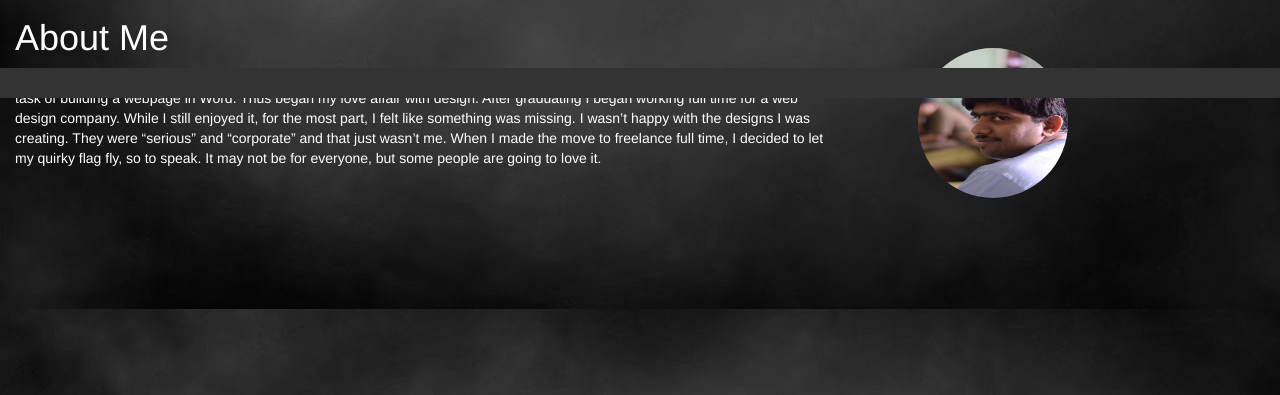
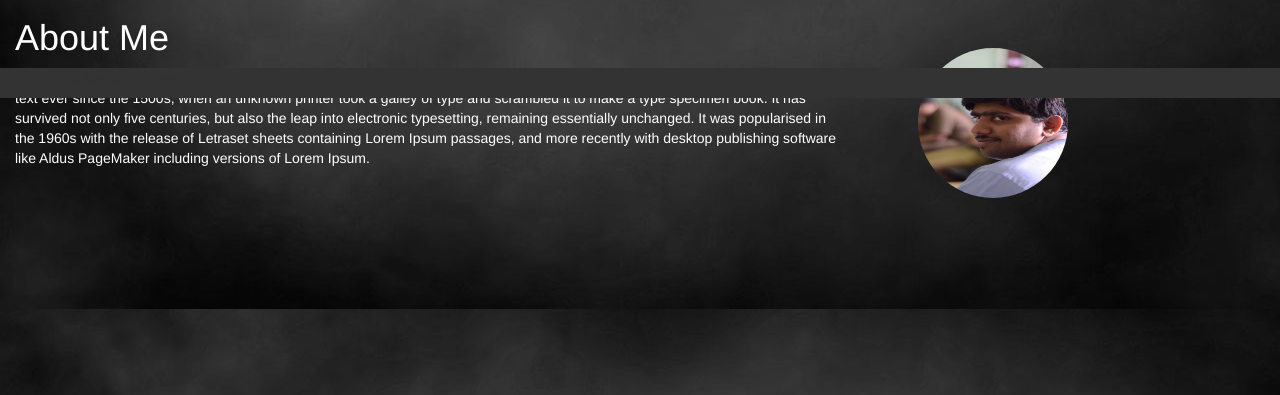
Before and after one commit to sri1991/bharaniSrinivas, a plain HTML site: page index.html in a window 1280 px wide. Shown: the part 702-1097 px from the top of the page. Drawn offline with nearby package versions, Linux system fonts and the light colour scheme.

```diff
--- a/index.html
+++ b/index.html
@@ -48,7 +48,7 @@
 						<div class="col-md-8">
                         <div class="aboutText">
 				    	<h1>About Me</h1>
-				    	In the spring of 2003, during my first year of college at USU, I took a general education business course where we were assigned the task of building a webpage in Word. Thus began my love affair with design. After graduating I began working full time for a web design company. While I still enjoyed it, for the most part, I felt like something was missing. I wasn’t happy with the designs I was creating. They were “serious” and “corporate” and that just wasn’t me. When I made the move to freelance full time, I decided to let my quirky flag fly, so to speak. It may not be for everyone, but some people are going to love it.
+				    	Lorem Ipsum is simply dummy text of the printing and typesetting industry. Lorem Ipsum has been the industry's standard dummy text ever since the 1500s, when an unknown printer took a galley of type and scrambled it to make a type specimen book. It has survived not only five centuries, but also the leap into electronic typesetting, remaining essentially unchanged. It was popularised in the 1960s with the release of Letraset sheets containing Lorem Ipsum passages, and more recently with desktop publishing software like Aldus PageMaker including versions of Lorem Ipsum.
    						 </div>
 	                    </div>
 	                    <div class="col-md-2 swing">
```
